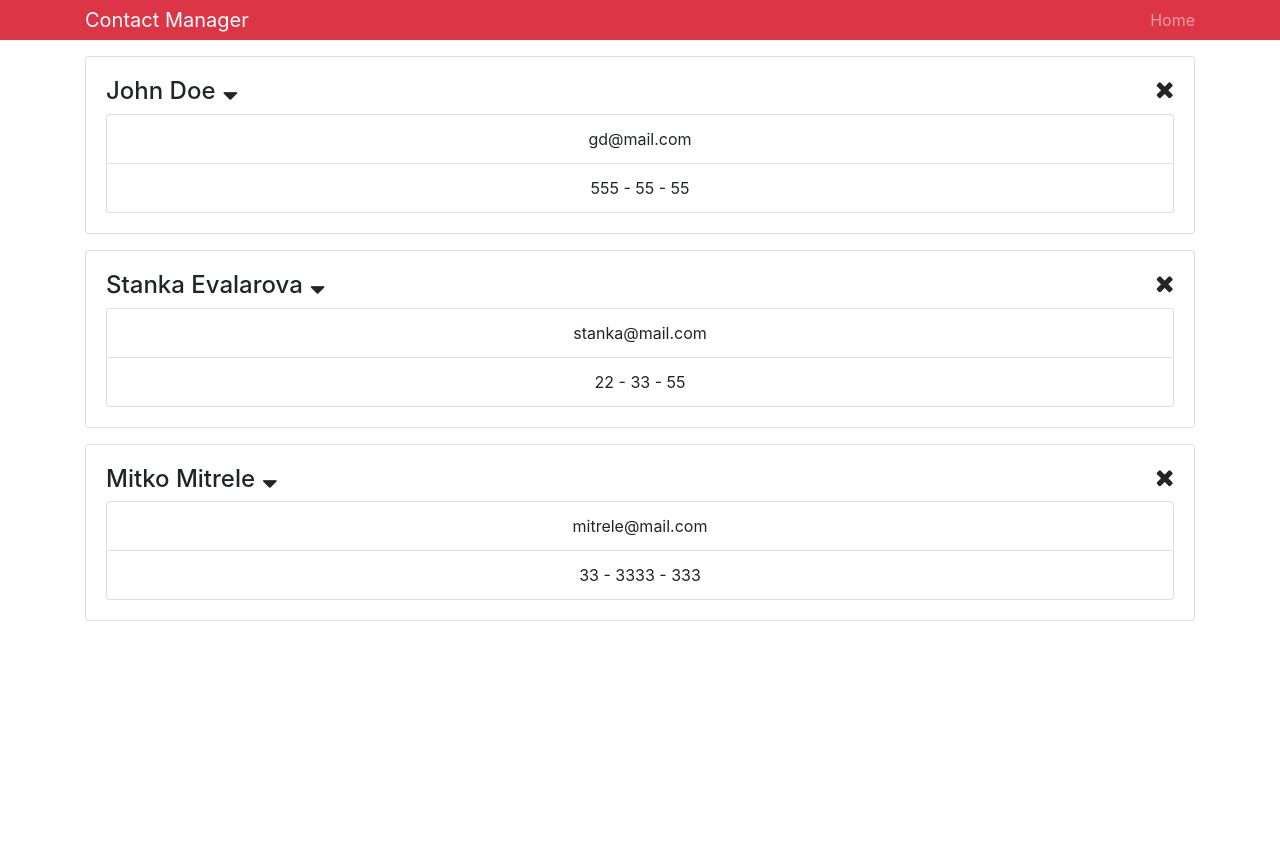
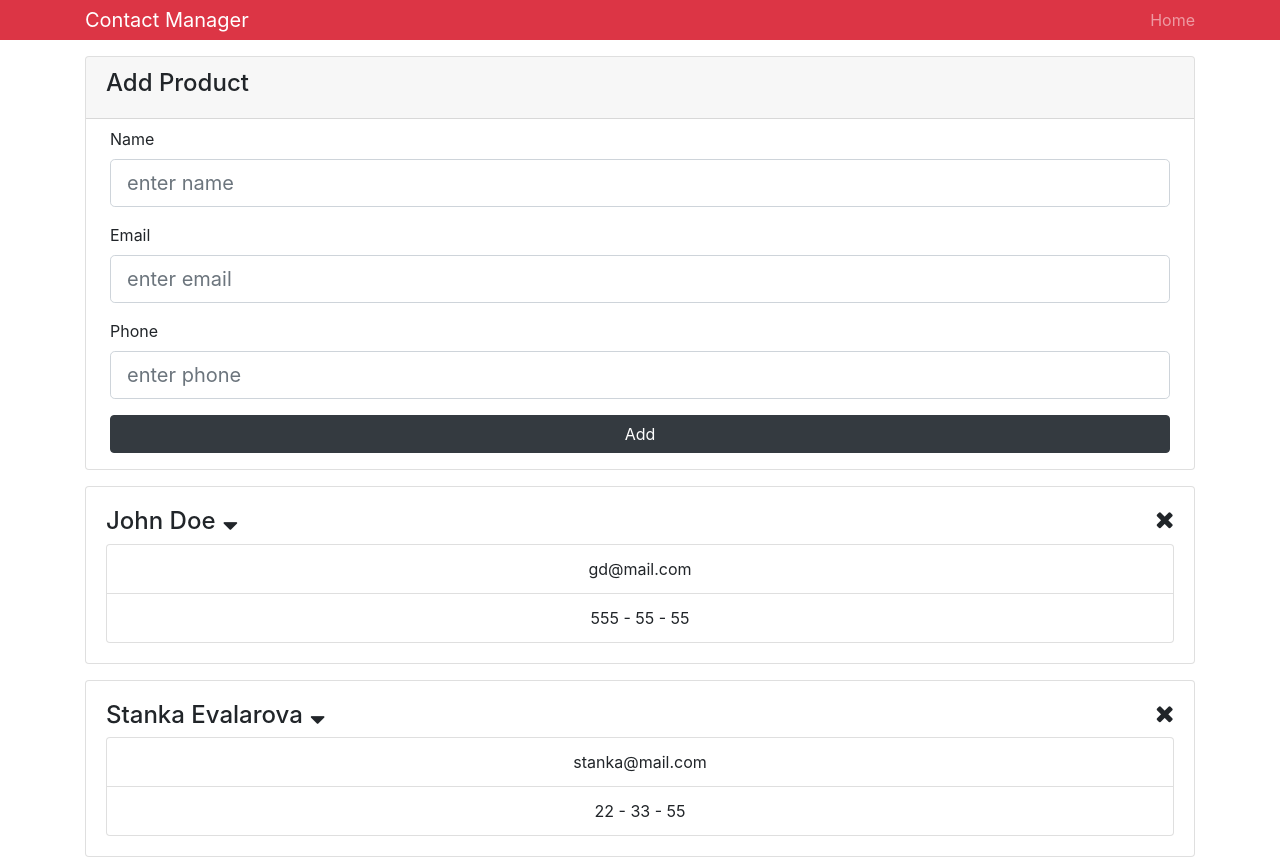
Before and after one commit to ivaylotsachev/contact-manager-react, a React (Create React App) app: page / in a window 1280 px wide. Shown: the top 859 px of the page. Before the commit the page ends 800 px from the top, so only its background shows below. Built offline with nearby package versions, Linux system fonts and the light colour scheme.

Commit message:
Pass context to AddContact class

```diff
--- a/package.json
+++ b/package.json
@@ -6,7 +6,8 @@
     "bootstrap": "^4.3.1",
     "react": "^16.8.2",
     "react-dom": "^16.8.2",
-    "react-scripts": "2.1.5"
+    "react-scripts": "2.1.5",
+    "uuid": "^3.3.2"
   },
   "scripts": {
     "start": "react-scripts start",
--- a/src/App.js
+++ b/src/App.js
@@ -9,8 +9,9 @@ import { className } from 'postcss-selector-parser';
 import { Provider } from './context';
 
 /* Components */
-import Contacts from './components/Contacts';
-import Header from './components/Header';
+import Contacts from './components/contacts/Contacts';
+import Header from './components/layout/Header';
+import AddContact from './components/contacts/AddContact';
 
 class App extends Component {
   render() {
@@ -19,6 +20,7 @@ class App extends Component {
         <div className="App">
           <Header branding="Contact Manager" />
           <div className="container">
+            <AddContact />
             <Contacts />
           </div>
         </div>
--- /dev/null
+++ b/src/components/contacts/AddContact.js
@@ -0,0 +1,94 @@
+import React, { Component } from 'react';
+import { Consumer } from '../../context';
+import uuid from 'uuid';
+
+class AddContact extends Component {
+  state = {
+    name: '',
+    email: '',
+    phone: ''
+  };
+
+  onChange = e => this.setState({ [e.target.name]: e.target.value });
+
+  onSubmit = (e, dispatch) => {
+    e.preventDefault();
+
+    const { name, email, phone } = this.state;
+    const newContact = { id: uuid(), name, email, phone };
+
+    if (name !== '' && email !== '' && phone !== '') {
+      dispatch({ type: 'ADD_CONTACT', payload: newContact });
+      this.reset();
+    }
+  };
+
+  reset() {
+    this.setState({ name: '', email: '', phone: '' });
+  }
+
+  render() {
+    const { name, email, phone } = this.state;
+
+    return (
+      <Consumer>
+        {value => {
+          const { dispatch } = value;
+
+          return (
+            <div className="card mb-3 text-left">
+              <div className="card-header mb-2">
+                <h4>Add Product</h4>
+              </div>
+              <form onSubmit={e => this.onSubmit(e, dispatch)}>
+                <div className="form-group px-4">
+                  <label htmlFor="name">Name</label>
+                  <input
+                    type="text"
+                    className="form-control form-control-lg"
+                    placeholder="enter name"
+                    name="name"
+                    value={name}
+                    onChange={this.onChange}
+                  />
+                </div>
+
+                <div className="form-group px-4">
+                  <label htmlFor="name">Email</label>
+                  <input
+                    type="email"
+                    className="form-control form-control-lg"
+                    placeholder="enter email"
+                    name="email"
+                    value={email}
+                    onChange={this.onChange}
+                  />
+                </div>
+
+                <div className="form-group px-4">
+                  <label htmlFor="name">Phone</label>
+                  <input
+                    type="text"
+                    className="form-control form-control-lg"
+                    placeholder="enter phone"
+                    name="phone"
+                    value={phone}
+                    onChange={this.onChange}
+                  />
+                </div>
+
+                <div className="px-4 mb-3">
+                  <button type="submit" className="btn btn-block btn-dark">
+                    Add
+                  </button>
+                </div>
+              </form>
+            </div>
+          );
+        }}
+      </Consumer>
+    );
+  }
+}
+
+export default AddContact;
--- a/src/components/Contact.js
+++ b/src/components/contacts/Contact.js
@@ -1,7 +1,7 @@
 import React, { Component } from 'react';
 import PropTypes from 'prop-types';
 
-import { Consumer } from '../context';
+import { Consumer } from '../../context';
 
 class Contact extends Component {
   state = {
--- a/src/components/Contacts.js
+++ b/src/components/contacts/Contacts.js
@@ -4,7 +4,7 @@ import React, { Component, Fragment } from 'react';
 import Contact from './Contact';
 
 /* Consumer */
-import { Consumer } from '../context';
+import { Consumer } from '../../context.js';
 
 class Contacts extends Component {
   render() {
--- a/src/context.js
+++ b/src/context.js
@@ -8,6 +8,12 @@ const reducer = (state, action) => {
         contacts: state.contacts.filter(
           contact => contact.id !== action.payload
         )
+      };
+
+    case 'ADD_CONTACT':
+      return {
+        ...state,
+        contacts: [action.payload, ...state.contacts]
       };
     default:
       return state;
```
Also changed, not shown: src/components/layout/Header.js (renamed from src/components/Header.js).
